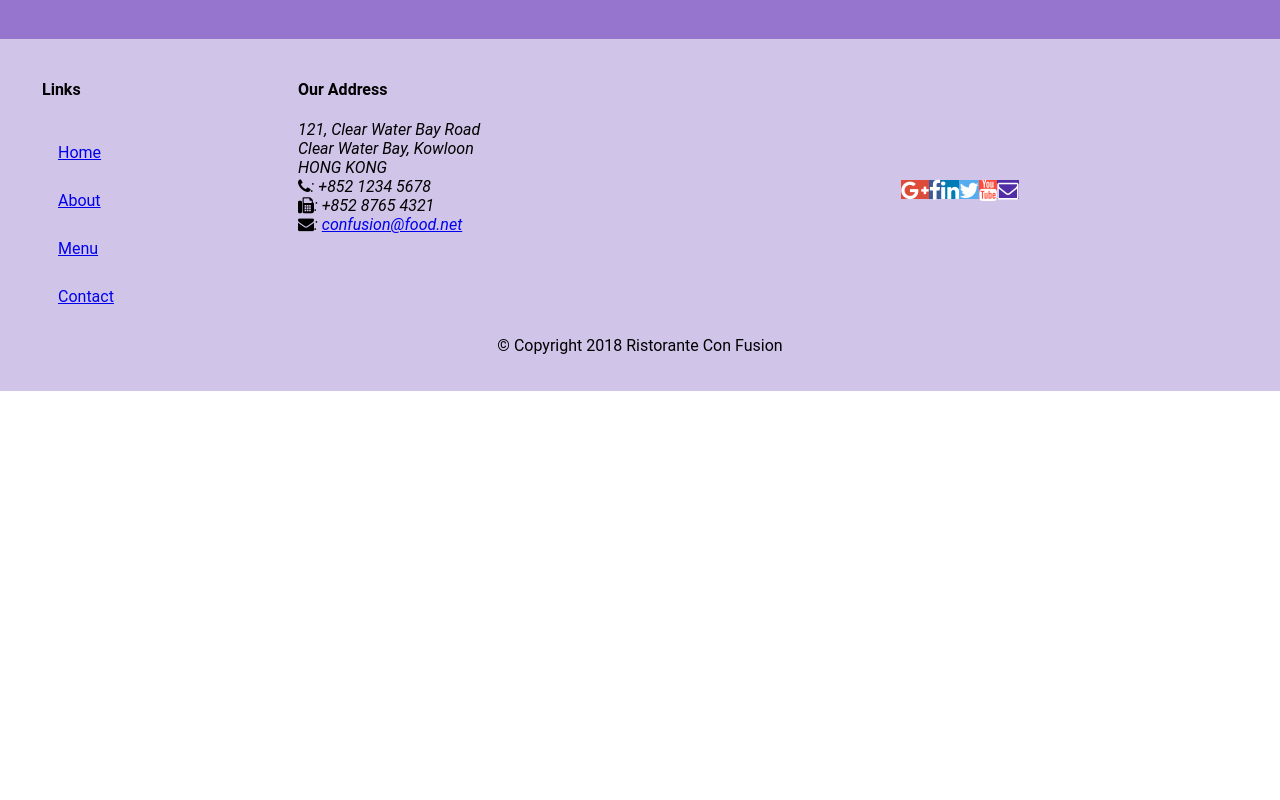
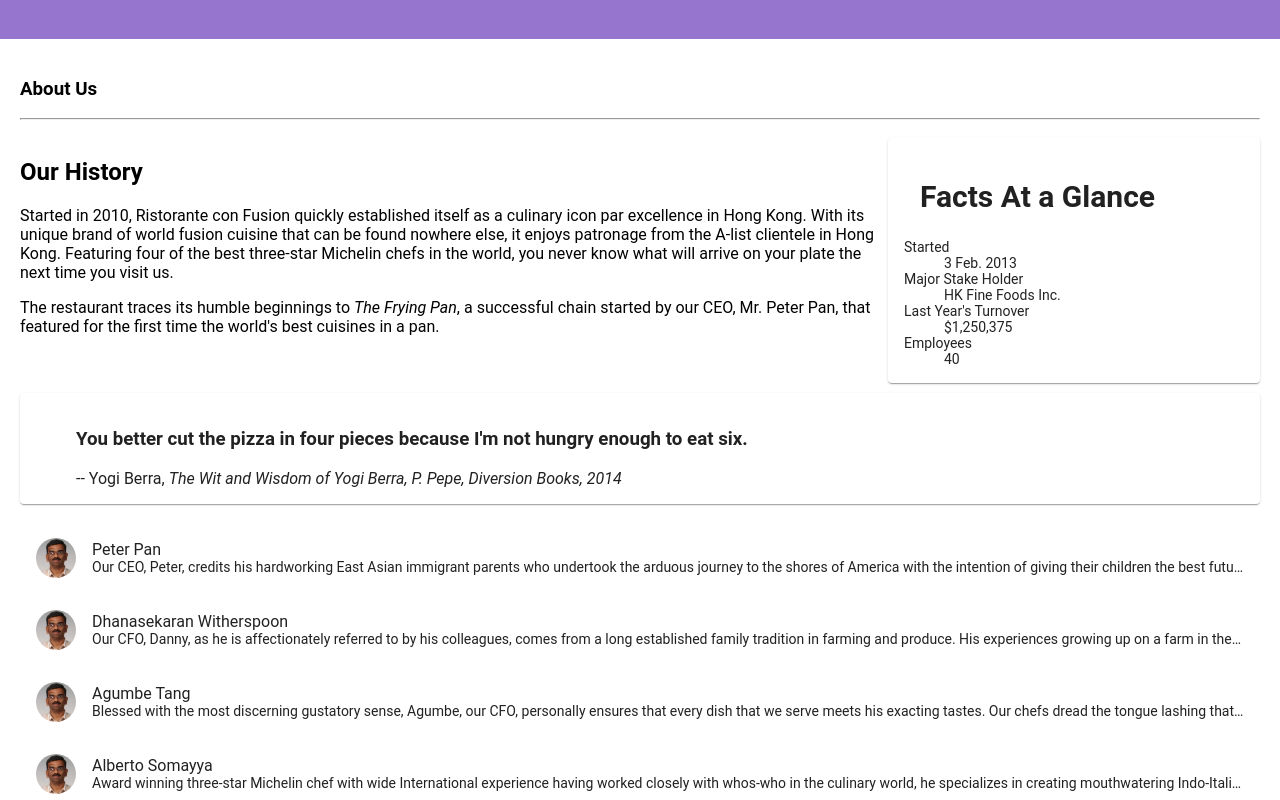
Before and after one commit to niroshan123/Coursera-Angular, an Angular app: page /about in a window 1280 px wide. Before the commit this address led to /. Shown: the part 300-1100 px from the top of the page. Before the commit the page ends 800 px from the top, so only its background shows below. Built offline with nearby package versions, Linux system fonts and the light colour scheme.

Commit message:
assignment 2

```diff
--- a/src/app/about/about.component.html
+++ b/src/app/about/about.component.html
@@ -1,3 +1,66 @@
-<p>
-  about works!
-</p>
+<div class="container"
+  fxLayout="column"
+  fxLayoutGap="10px">
+
+  <div fxFlex>
+    <div>
+        <h3>About Us</h3>
+        <hr>
+    </div>
+  </div>
+
+  <div fxFlex>
+    <div fxLayout="column" fxLayout.gt-sm="row">
+      <div fxFlex="70">
+        <h2>Our History</h2>
+        <p>Started in 2010, Ristorante con Fusion quickly established itself as a culinary icon par excellence in Hong Kong. With its unique brand of world fusion cuisine that can be found nowhere else, it enjoys patronage from the A-list clientele in Hong Kong.  Featuring four of the best three-star Michelin chefs in the world, you never know what will arrive on your plate the next time you visit us.</p>
+        <p>The restaurant traces its humble beginnings to <em>The Frying Pan</em>, a successful chain started by our CEO, Mr. Peter Pan, that featured for the first time the world's best cuisines in a pan.</p>
+      </div>
+      <div fxFlex="30">
+        <mat-card>
+          <mat-card-header>
+            <mat-card-title>
+            <h2>Facts At a Glance</h2>
+            </mat-card-title>
+          </mat-card-header>
+          <mat-card-content>
+            <dl>
+              <dt>Started</dt>
+              <dd>3 Feb. 2013</dd>
+              <dt>Major Stake Holder</dt>
+              <dd>HK Fine Foods Inc.</dd>
+              <dt>Last Year's Turnover</dt>
+              <dd>$1,250,375</dd>
+              <dt>Employees</dt>
+              <dd>40</dd>
+            </dl>
+          </mat-card-content>
+        </mat-card>
+      </div>
+    </div>
+  </div>
+
+  <div fxFlex>
+    <mat-card>
+      <blockquote>
+        <h3>You better cut the pizza in four pieces because
+            I'm not hungry enough to eat six.</h3>
+        <footer>-- Yogi Berra,
+          <cite>The Wit and Wisdom of Yogi Berra,
+            P. Pepe, Diversion Books, 2014</cite>
+        </footer>
+      </blockquote>
+    </mat-card>
+  </div>
+
+
+  <mat-list fxFlex>
+    <mat-list-item *ngFor="let leader of leaders">
+      <img matListAvatar src={{leader.image}} alt={{leader.name}}>
+      <h1 matLine> {{leader.name}} </h1>
+      <p matLine>
+        <span> {{leader.description}} </span>
+      </p>
+    </mat-list-item>
+  </mat-list>
+</div>
--- a/src/app/about/about.component.ts
+++ b/src/app/about/about.component.ts
@@ -1,5 +1,6 @@
 import { Component, OnInit } from '@angular/core';
-
+import { Leader } from '../shared/leader';
+import { LeaderService } from '../services/leader.service';
 @Component({
   selector: 'app-about',
   templateUrl: './about.component.html',
@@ -7,9 +8,14 @@
 })
 export class AboutComponent implements OnInit {
 
-  constructor() { }
+leaders: Leader[];
+
+  constructor(private leaderService: LeaderService) { }
 
   ngOnInit() {
+    this.leaders = this.leaderService.getLearders();
   }
 
+
+
 }
--- a/src/app/app-routing/routes.ts
+++ b/src/app/app-routing/routes.ts
@@ -10,6 +10,7 @@
     {path: 'home', component: HomeComponent},
     {path: 'menu', component: MenuComponent},
     { path: 'dishdetail/:id', component: DishdetailComponent },
+    {path: 'about', component: AboutComponent},
 
     {path: 'contactus', component: ContactComponent},
     {path: '', redirectTo:'/home',pathMatch:'full'},
--- a/src/app/app.module.ts
+++ b/src/app/app.module.ts
@@ -19,6 +19,7 @@
 import { ContactComponent } from './contact/contact.component';
 import { AppRoutingModule } from './app-routing/app-routing.module';
 import { PromotionService } from './services/promotion.service';
+import { LeaderService } from './services/leader.service';
 
 
 @NgModule({
@@ -43,7 +44,8 @@
     AppRoutingModule
   ],
   providers: [DishService,
-  PromotionService],
+  PromotionService,
+LeaderService],
   bootstrap: [AppComponent]
 })
 export class AppModule { }
--- a/src/app/header/header.component.html
+++ b/src/app/header/header.component.html
@@ -1,7 +1,7 @@
 <mat-toolbar color="primary">
   <span><img src="/assets/images/logo.png" height=30 width=41></span>
   <a mat-button routerLink='/home' routerLinkActive="active"><span class="fa fa-home fa-lg"></span> Home</a>
-  <a mat-button><span class="fa fa-info fa-lg"></span> About</a>
+  <a mat-button routerLink='/about' routerLinkActive="active"><span class="fa fa-info fa-lg"></span> About</a>
   <a mat-button routerLink='/menu' routerLinkActive="active"><span class="fa fa-list fa-lg"></span> Menu</a>
   <a mat-button routerLink='/contactus' routerLinkActive="active"><span class="fa fa-address-card fa-lg"></span> Contact</a>
 </mat-toolbar>
--- a/src/app/home/home.component.html
+++ b/src/app/home/home.component.html
@@ -33,4 +33,18 @@
   </mat-card-content>
 </mat-card>
 
+<mat-card *ngIf="leader" fxFlex>
+  <mat-card-header>
+    <div mat-card-avatar></div>
+    <mat-card-title>
+      <h3>{{leader.name | uppercase}}</h3>
+    </mat-card-title>
+  </mat-card-header>
+  <img mat-card-image src={{leader.image}} alt={{leader.name}}>
+  <mat-card-content>
+    <p>{{leader.description}}
+    </p>
+  </mat-card-content>
+</mat-card>
+
 </div>
--- a/src/app/home/home.component.ts
+++ b/src/app/home/home.component.ts
@@ -3,6 +3,8 @@
 import { DishService } from '../services/dish.service';
 import { Promotion } from '../shared/promotion';
 import { PromotionService } from '../services/promotion.service';
+import { Leader } from '../shared/leader';
+import { LeaderService } from '../services/leader.service';
 @Component({
   selector: 'app-home',
   templateUrl: './home.component.html',
@@ -12,11 +14,13 @@
 
   dish: Dish;
   promotion: Promotion;
-  constructor(private dishservice: DishService, private promotionService:PromotionService) { }
+  leader: Leader;
+  constructor(private dishservice: DishService, private promotionService:PromotionService, private leaderService:LeaderService) { }
 
   ngOnInit() {
     this.dish = this.dishservice.getFeaturedDish();
     this.promotion = this.promotionService.getFeaturedPromotion();
+    this.leader = this.leaderService.getFeaturedLeader();
   }
 
 }
--- /dev/null
+++ b/src/app/services/leader.service.ts
@@ -0,0 +1,25 @@
+import { Injectable } from '@angular/core';
+import { Leader} from '../shared/leader';
+import { LEADERS } from '../shared/leaders';
+
+
+@Injectable({
+  providedIn: 'root'
+})
+export class LeaderService {
+
+  constructor() { }
+getLearders():Leader[]{
+  return LEADERS;
+
+}
+getDish(id: string): Leader{
+  return LEADERS.filter((leader)=>(leader.id===id)) [0];
+  }
+
+getFeaturedLeader(): Leader{
+  return LEADERS.filter((leader)=>(leader.featured)) [0];
+  }
+
+
+}
--- /dev/null
+++ b/src/app/shared/leader.ts
@@ -0,0 +1,12 @@
+export class Leader{
+
+    id: string;
+    name: string;
+    image: string;
+    designation: string;
+    abbr: string;
+    featured: boolean;
+    // tslint:disable-next-line:max-line-length
+    description : string;
+
+}
--- /dev/null
+++ b/src/app/shared/leaders.ts
@@ -0,0 +1,44 @@
+import { Leader} from './leader';
+
+export const LEADERS: Leader[]= [
+    {
+      id: '0',
+      name: 'Peter Pan',
+      image: '/assets/images/alberto.png',
+      designation: 'Chief Epicurious Officer',
+      abbr: 'CEO',
+      featured: false,
+      // tslint:disable-next-line:max-line-length
+      description: 'Our CEO, Peter, credits his hardworking East Asian immigrant parents who undertook the arduous journey to the shores of America with the intention of giving their children the best future. His mother\'s wizardy in the kitchen whipping up the tastiest dishes with whatever is available inexpensively at the supermarket, was his first inspiration to create the fusion cuisines for which The Frying Pan became well known. He brings his zeal for fusion cuisines to this restaurant, pioneering cross-cultural culinary connections.'
+    },
+    {
+      id: '1',
+      name: 'Dhanasekaran Witherspoon',
+      image: '/assets/images/alberto.png',
+      designation: 'Chief Food Officer',
+      abbr: 'CFO',
+      featured: false,
+      // tslint:disable-next-line:max-line-length
+      description: 'Our CFO, Danny, as he is affectionately referred to by his colleagues, comes from a long established family tradition in farming and produce. His experiences growing up on a farm in the Australian outback gave him great appreciation for varieties of food sources. As he puts it in his own words, Everything that runs, wins, and everything that stays, pays!'
+    },
+    {
+      id: '2',
+      name: 'Agumbe Tang',
+      image: '/assets/images/alberto.png',
+      designation: 'Chief Taste Officer',
+      abbr: 'CTO',
+      featured: false,
+      // tslint:disable-next-line:max-line-length
+      description: 'Blessed with the most discerning gustatory sense, Agumbe, our CFO, personally ensures that every dish that we serve meets his exacting tastes. Our chefs dread the tongue lashing that ensues if their dish does not meet his exacting standards. He lives by his motto, You click only if you survive my lick.'
+    },
+    {
+      id: '3',
+      name: 'Alberto Somayya',
+      image: '/assets/images/alberto.png',
+      designation: 'Executive Chef',
+      abbr: 'EC',
+      featured: true,
+      // tslint:disable-next-line:max-line-length
+      description: 'Award winning three-star Michelin chef with wide International experience having worked closely with whos-who in the culinary world, he specializes in creating mouthwatering Indo-Italian fusion experiences. He says, Put together the cuisines from the two craziest cultures, and you get a winning hit! Amma Mia!'
+    }
+  ];
```
Also changed, not shown: 1 other file (tests, documents, lock files or other folders).
